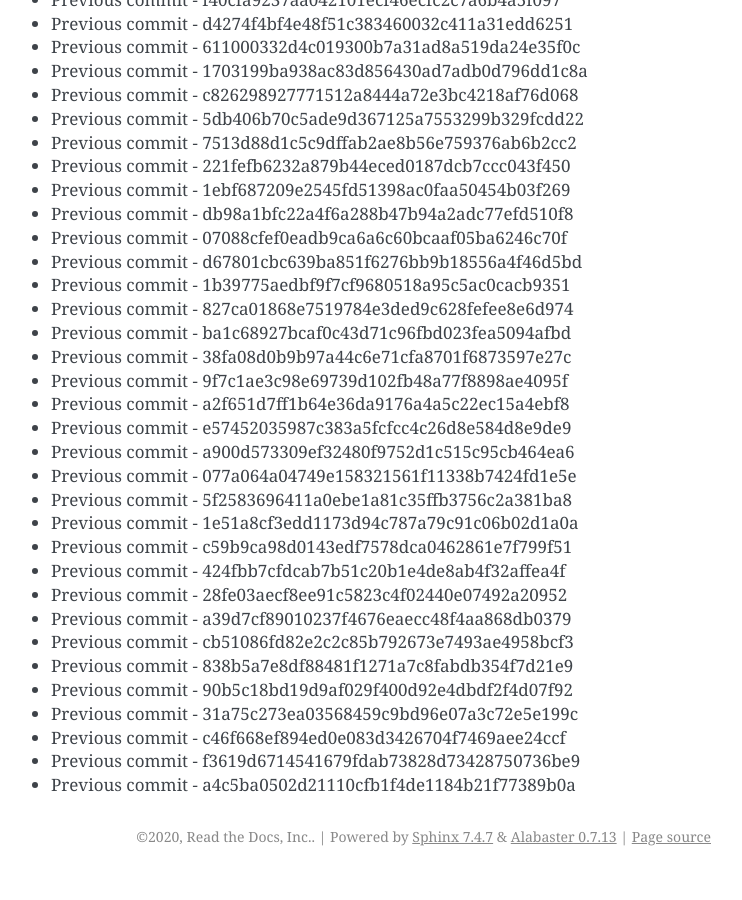
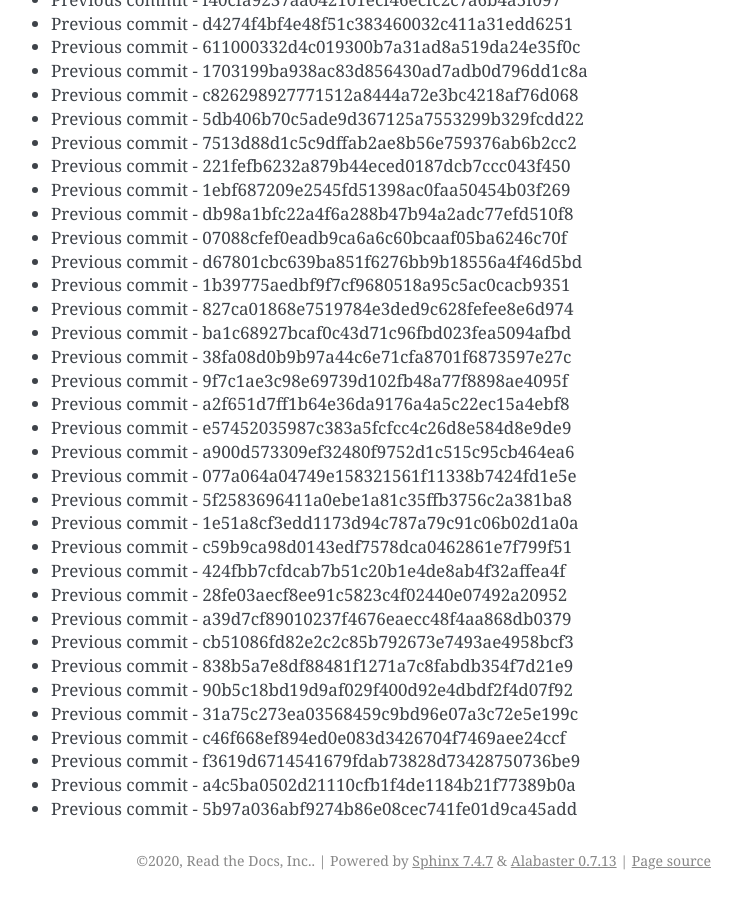
Before and after one commit to readthedocs/rtd-git-stresstest, a Sphinx documentation site: the page built from docs/updates.rst, in a window 1280 px wide and 900 px high, scrolled down 34590 px. Shown: the whole window, without its empty margins (399-1141 px from the left). Built offline with Sphinx 7.4.7, drawn with Linux system fonts in a browser that asks for light colours; before the commit the page ends 35466 px from its top, so only the background shows below that.

Commit message:
Generating commit from previous: 5b97a036abf9274b86e08cec741fe01d9ca45add

```diff
--- a/docs/updates.rst
+++ b/docs/updates.rst
@@ -1485,3 +1485,4 @@ It can be tested for any performance characteristics.
 * Previous commit - c46f668ef894ed0e083d3426704f7469aee24ccf
 * Previous commit - f3619d6714541679fdab73828d73428750736be9
 * Previous commit - a4c5ba0502d21110cfb1f4de1184b21f77389b0a
+* Previous commit - 5b97a036abf9274b86e08cec741fe01d9ca45add
```
